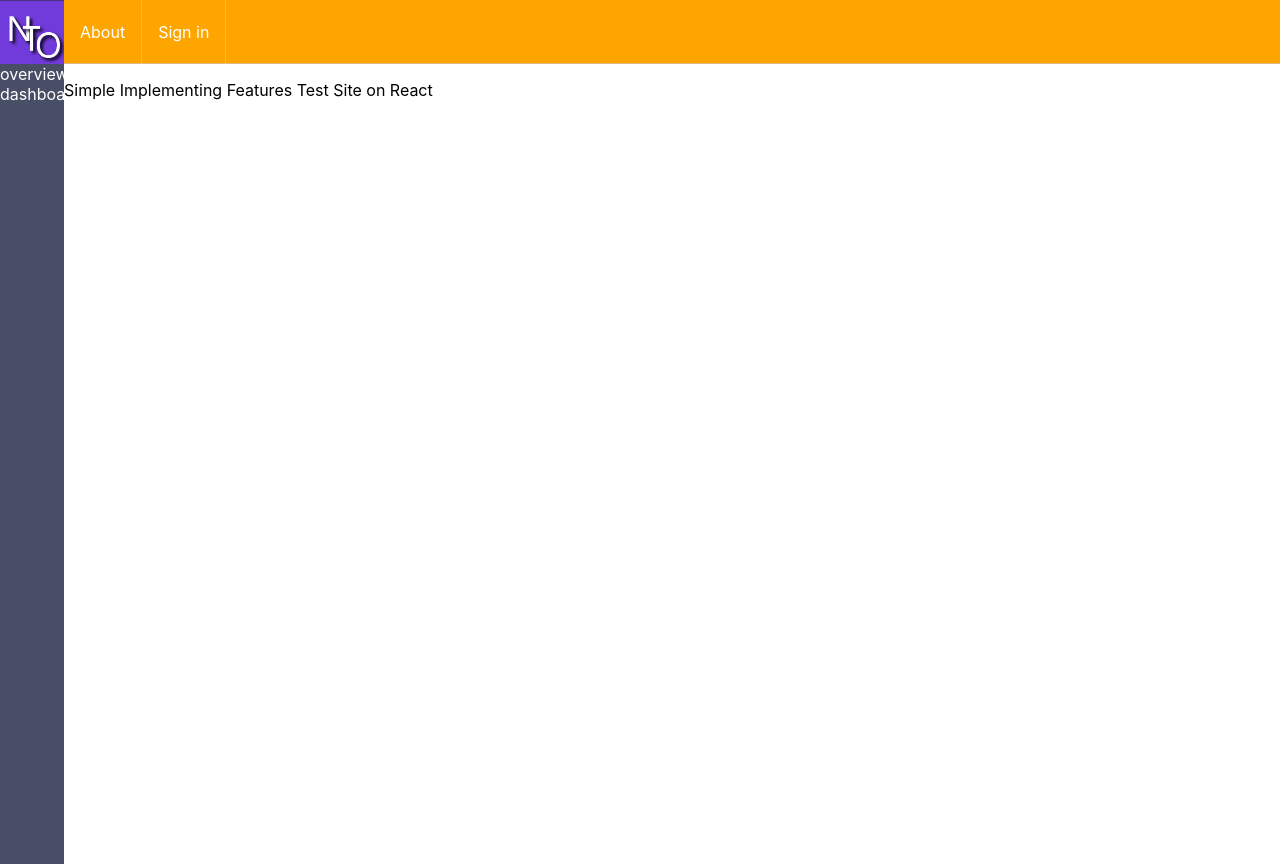
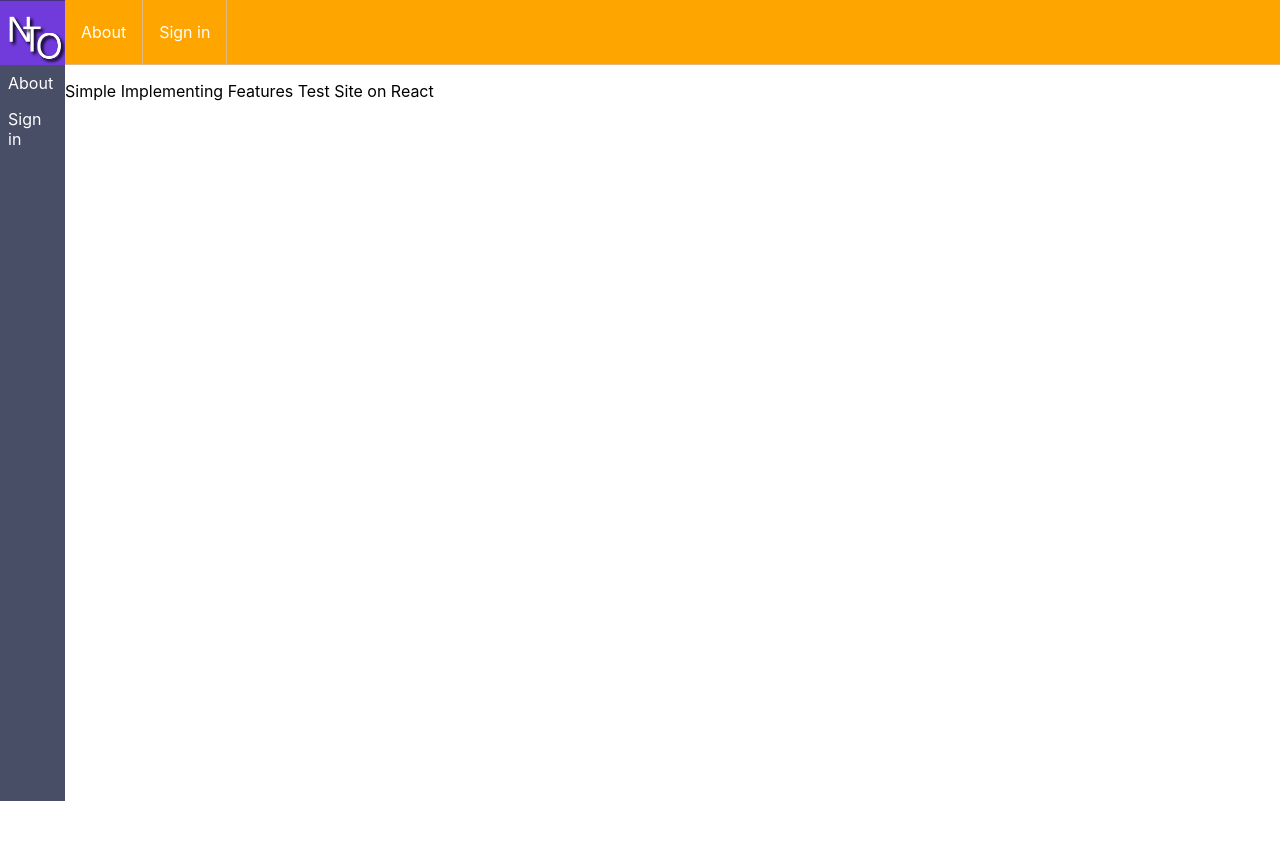
Before and after one commit to jmeno1011/basic-test, a React (Create React App) app: page / in a window 1280 px wide. After the commit the page ends 801 px from the top, so only its background shows below. Built offline with nearby package versions, Linux system fonts and the light colour scheme.

Commit message:
navbar 설정 일단 끝

```diff
--- a/package.json
+++ b/package.json
@@ -37,5 +37,8 @@
       "last 1 firefox version",
       "last 1 safari version"
     ]
+  },
+  "devDependencies": {
+    "@iconify/react": "^3.2.2"
   }
 }
--- a/src/App.css
+++ b/src/App.css
@@ -1,4 +1,6 @@
 .App-header {
   display: flex;
   height: 8vh;
+  min-height: 65px;
+  max-height: 100px;
 }
--- a/src/App.js
+++ b/src/App.js
@@ -21,19 +21,16 @@ function App() {
           </NavBar>
         </header>
         <section style={{ display: "flex" }}>
-          <nav
-            style={{
-              backgroundColor: "#494E67",
-              width: "8vh",
-              height: "100vh",
-              color: "white",
-            }}
-          >
+          <SideNav>
             <ul>
-              <li>overview</li>
-              <li>dashboard</li>
+              <li>
+                <Link to={"/about"}>About</Link>
+              </li>
+              <li>
+                <Link to={"/login"}>Sign in</Link>
+              </li>
             </ul>
-          </nav>
+          </SideNav>
           <p>Simple Implementing Features Test Site on React</p>
         </section>
       </div>
@@ -42,6 +39,28 @@ function App() {
 }
 
 export default App;
+
+const SideNav = styled.nav`
+  width: 8vh;
+  min-width: 65px;
+  max-width: 100px;
+  height: calc(100vh - 8vh);
+  background-color: #494e67;
+  li {
+    padding: 8px;
+    cursor: pointer;
+  }
+  li:hover {
+    background-color: white;
+    a {
+      color: #713bdb;
+    }
+  }
+  a {
+    color: white;
+    text-decoration: none;
+  }
+`;
 
 const NavBar = styled.nav`
   width: 100%;
```
Also changed, not shown: src/assets/tono_logo.svg (added), 1 other file (tests, documents, lock files or other folders).
